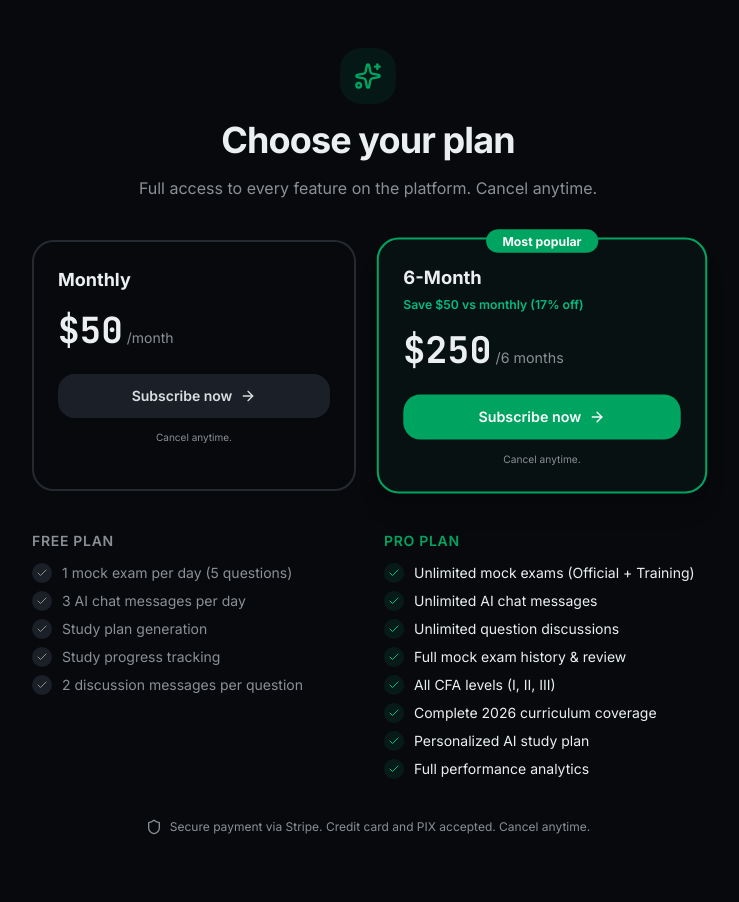
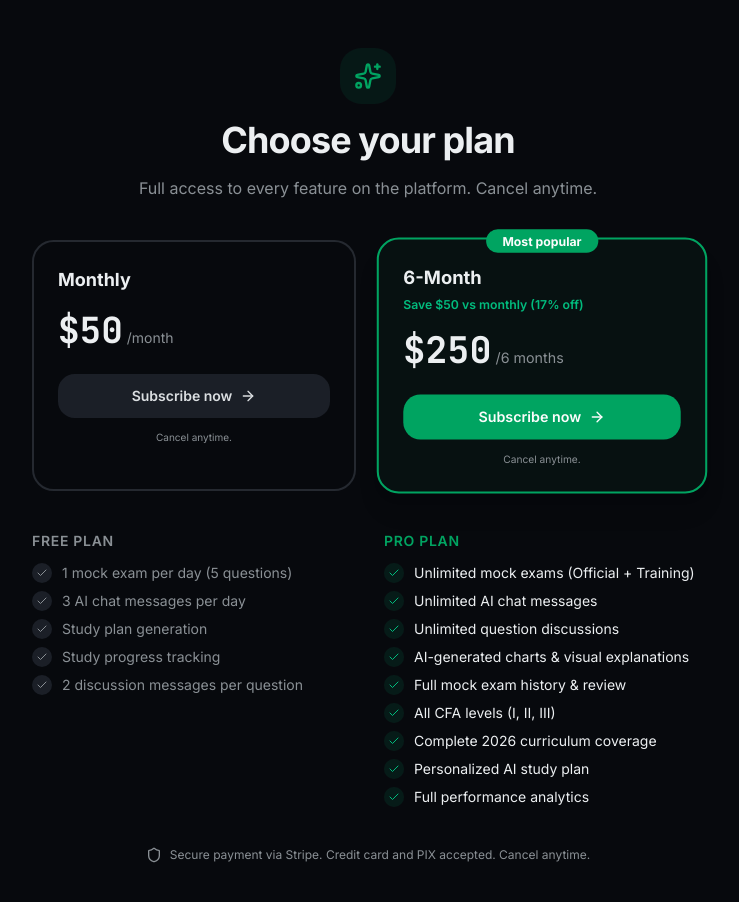
Before and after one commit to tradingcore/CFA, a Next.js app: page /pricing in a window 1280 px wide. Shown: the top 902 px of the page, without its empty margins (272-1011 px from the left). Built offline with nearby package versions, Linux system fonts and the light colour scheme; no server answers.

Commit message:
feat: add AI charts feature to Pro plan pricing page
Co-authored-by: Cursor <cursoragent@cursor.com>

```diff
--- a/src/app/pricing/page.tsx
+++ b/src/app/pricing/page.tsx
@@ -21,6 +21,7 @@ const proFeatures = [
   { feature: "Unlimited mock exams (Official + Training)", pro: true },
   { feature: "Unlimited AI chat messages", pro: true },
   { feature: "Unlimited question discussions", pro: true },
+  { feature: "AI-generated charts & visual explanations", pro: true },
   { feature: "Full mock exam history & review", pro: true },
   { feature: "All CFA levels (I, II, III)", pro: true },
   { feature: "Complete 2026 curriculum coverage", pro: true },
```
